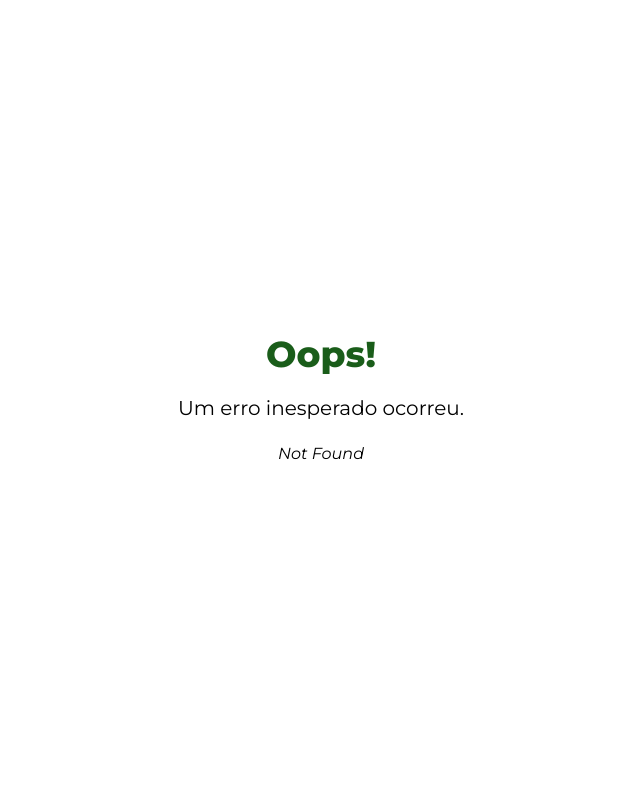
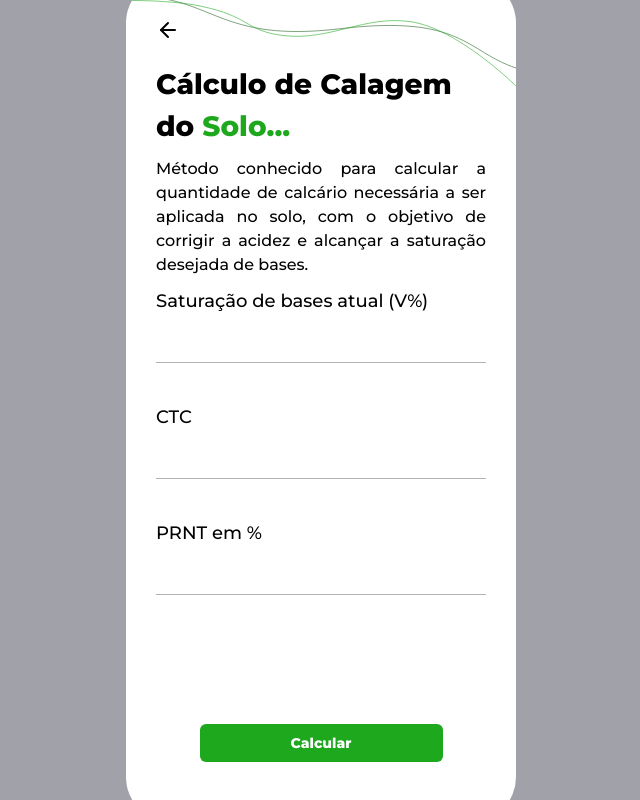
Before and after one commit to banap-app/banap-app, a React (Vite) app: page /analysis/liming/calc in a window 1280 px wide. Before the commit this address had no page. Shown: the whole page, without its empty margins (319-959 px from the left). Built offline with nearby package versions, Linux system fonts and the light colour scheme.

Commit message:
Added liming calc page

```diff
--- a/src/main.jsx
+++ b/src/main.jsx
@@ -14,6 +14,7 @@ import FieldRegisterPage1 from './pages/FieldRegisterPage1.jsx'
 import FieldRegisterPage2 from './pages/FieldRegisterPage2.jsx'
 import FieldRegisterPage3 from './pages/FieldRegisterPage3.jsx'
 import FieldPage from './pages/FieldPage.jsx'
+import LimingCalcPage from './pages/LimingCalcPage.jsx'
 
 const router = createBrowserRouter([
   {
@@ -31,6 +32,7 @@ const router = createBrowserRouter([
       { path: 'field/register/2', element: <FieldRegisterPage2 /> },
       { path: 'field/register/3', element: <FieldRegisterPage3 /> },
       { path: 'field', element: <FieldPage /> },
+      { path: 'analysis/liming/calc', element: <LimingCalcPage /> },
     ],
   },
 ])
--- a/src/pages/FieldRegisterPage2.jsx
+++ b/src/pages/FieldRegisterPage2.jsx
@@ -15,7 +15,7 @@ const FieldRegisterPage2 = () => {
           <ArrowLeft />
         </div>
         <div className='absolute left-[5px] top-[17px]'>
-          <RegisterUpperLines />
+          <UpperLines />
         </div>
         <div className='absolute bottom-[60px] flex flex-col gap-[40px]'>
           <p className='text-3xl font-extrabold'>
--- /dev/null
+++ b/src/pages/LimingCalcPage.jsx
@@ -0,0 +1,77 @@
+import { useNavigate } from 'react-router-dom'
+import { ArrowLeft } from 'lucide-react'
+import { RegisterUpperLines } from '../assets/PagesAssets'
+
+const LimingCalcPage = () => {
+  const navigate = useNavigate()
+
+  return (
+    <div className='relative flex h-full w-full flex-col items-center justify-center'>
+      <div
+        onClick={() => navigate(-1)}
+        className='absolute left-[30px] top-[40px]'
+      >
+        <ArrowLeft />
+      </div>
+      <div className='absolute left-[5px] top-[17px]'>
+        <RegisterUpperLines />
+      </div>
+      <div className='absolute bottom-[60px]'>
+        <div className='flex flex-col gap-[10px]'>
+          <div className='w-[330px]'>
+            <p className='text-[28px] font-extrabold'>
+              Cálculo de Calagem<br></br>do{' '}
+              <span className='text-banap-light'>Solo...</span>
+            </p>
+          </div>
+          <div className='w-[330px]'>
+            <p className='text-justify font-medium'>
+              Método conhecido para calcular a quantidade de calcário necessária
+              a ser aplicada no solo, com o objetivo de corrigir a acidez e
+              alcançar a saturação desejada de bases.
+            </p>
+          </div>
+          <form>
+            <div className='flex flex-col gap-[129px]'>
+              <div className='flex flex-col gap-[40px]'>
+                <div className='flex flex-col gap-[22px]'>
+                  <label className='text-lg font-medium'>
+                    Saturação de bases atual (V%)
+                  </label>
+                  <input
+                    type='text'
+                    className='w-[330px] border-b border-black/30 pb-[5px] text-sm text-banap-dark outline-none placeholder:text-banap-dark'
+                  />
+                </div>
+                <div className='flex flex-col gap-[22px]'>
+                  <label className='text-lg font-medium'>CTC</label>
+                  <input
+                    type='text'
+                    className='w-[330px] border-b border-black/30 pb-[5px] text-sm text-banap-dark outline-none placeholder:text-banap-dark'
+                  />
+                </div>
+                <div className='flex flex-col gap-[22px]'>
+                  <label className='text-lg font-medium'>PRNT em %</label>
+                  <input
+                    type='text'
+                    className='w-[330px] border-b border-black/30 pb-[5px] text-sm text-banap-dark outline-none placeholder:text-banap-dark'
+                  />
+                </div>
+              </div>
+              <div className='flex w-[330px] items-center justify-center'>
+                <button
+                  type='submit'
+                  className='h-[38px] w-[243px] rounded-md bg-banap-light text-sm font-extrabold text-white'
+                >
+                  Calcular
+                </button>
+              </div>
+            </div>
+          </form>
+        </div>
+      </div>
+    </div>
+  )
+}
+
+export default LimingCalcPage
```
